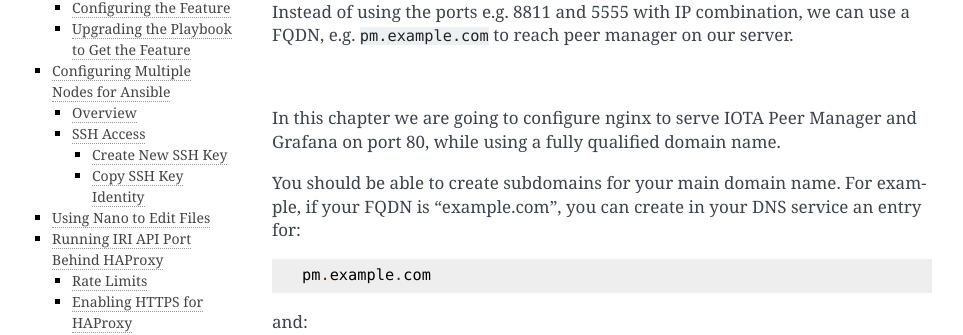
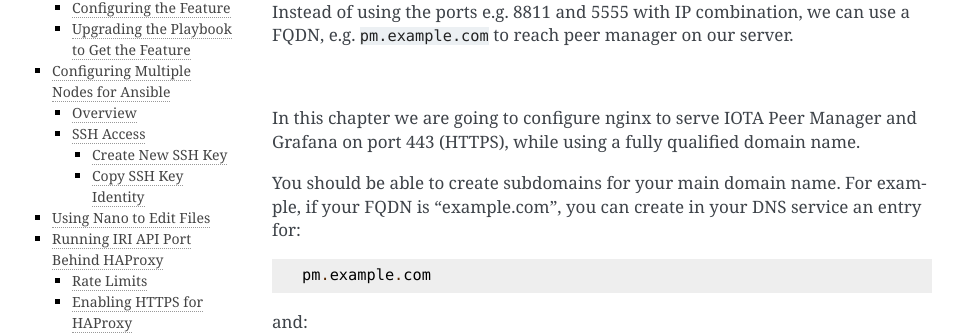
Before and after one commit to nuriel77/iri-playbook, a Sphinx documentation site: the page built from docs/appendix.rst, in a window 1280 px wide and 900 px high, scrolled down 300 px. Shown: the part 154-489 px from the top of the window, without its empty margins (148-1111 px from the left). Built offline with Sphinx 7.4.7, drawn with Linux system fonts in a browser that asks for light colours.

Commit message:
Update port 80->443 in doc

```diff
--- a/docs/appendix.rst
+++ b/docs/appendix.rst
@@ -20,7 +20,7 @@
 |
 
 
-In this chapter we are going to configure nginx to serve IOTA Peer Manager and Grafana on port 80, while using a fully qualified domain name.
+In this chapter we are going to configure nginx to serve IOTA Peer Manager and Grafana on port 443 (HTTPS), while using a fully qualified domain name.
 
 
 You should be able to create subdomains for your main domain name. For example, if your FQDN is "example.com", you can create in your DNS service an entry for::
```
